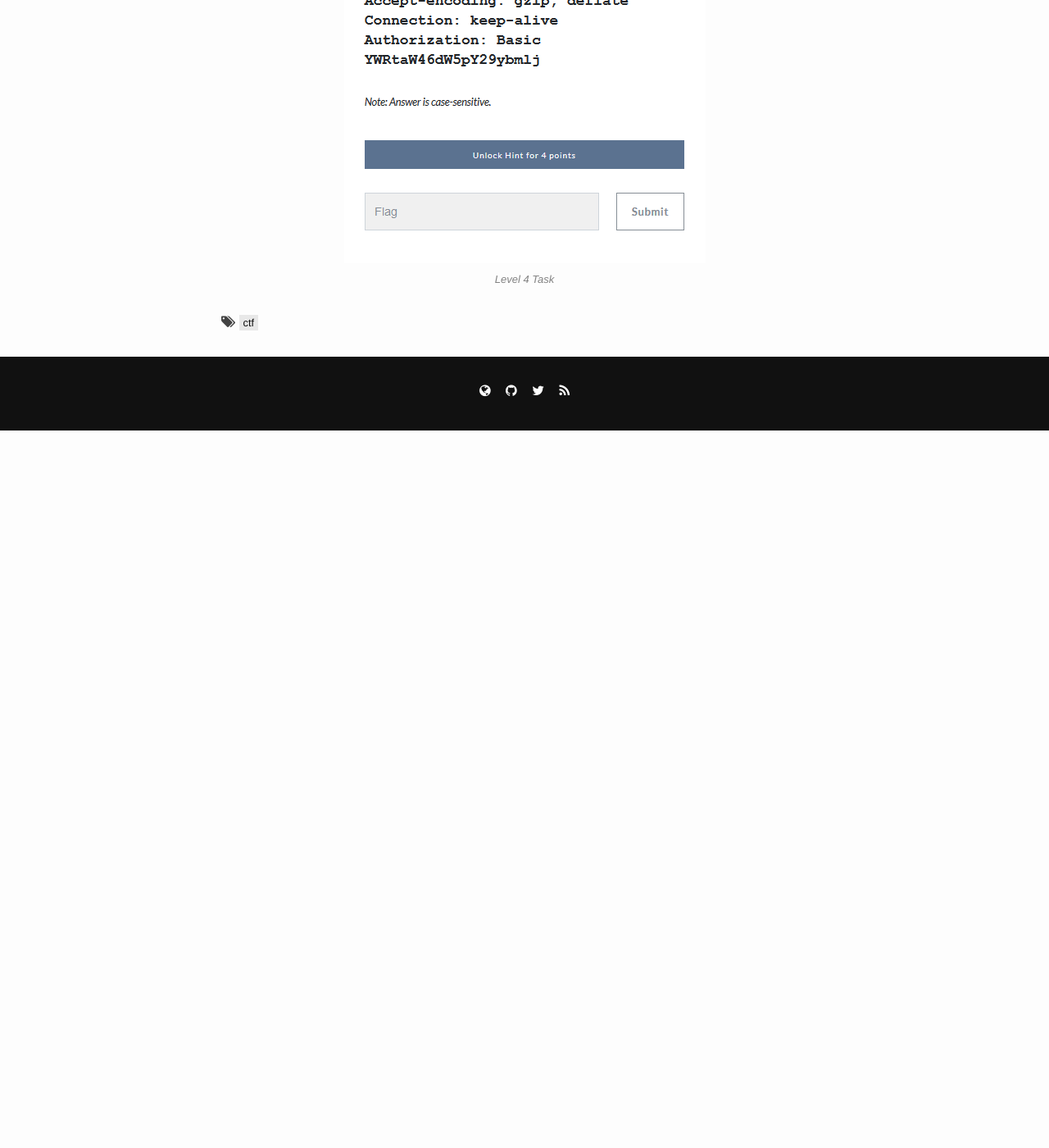
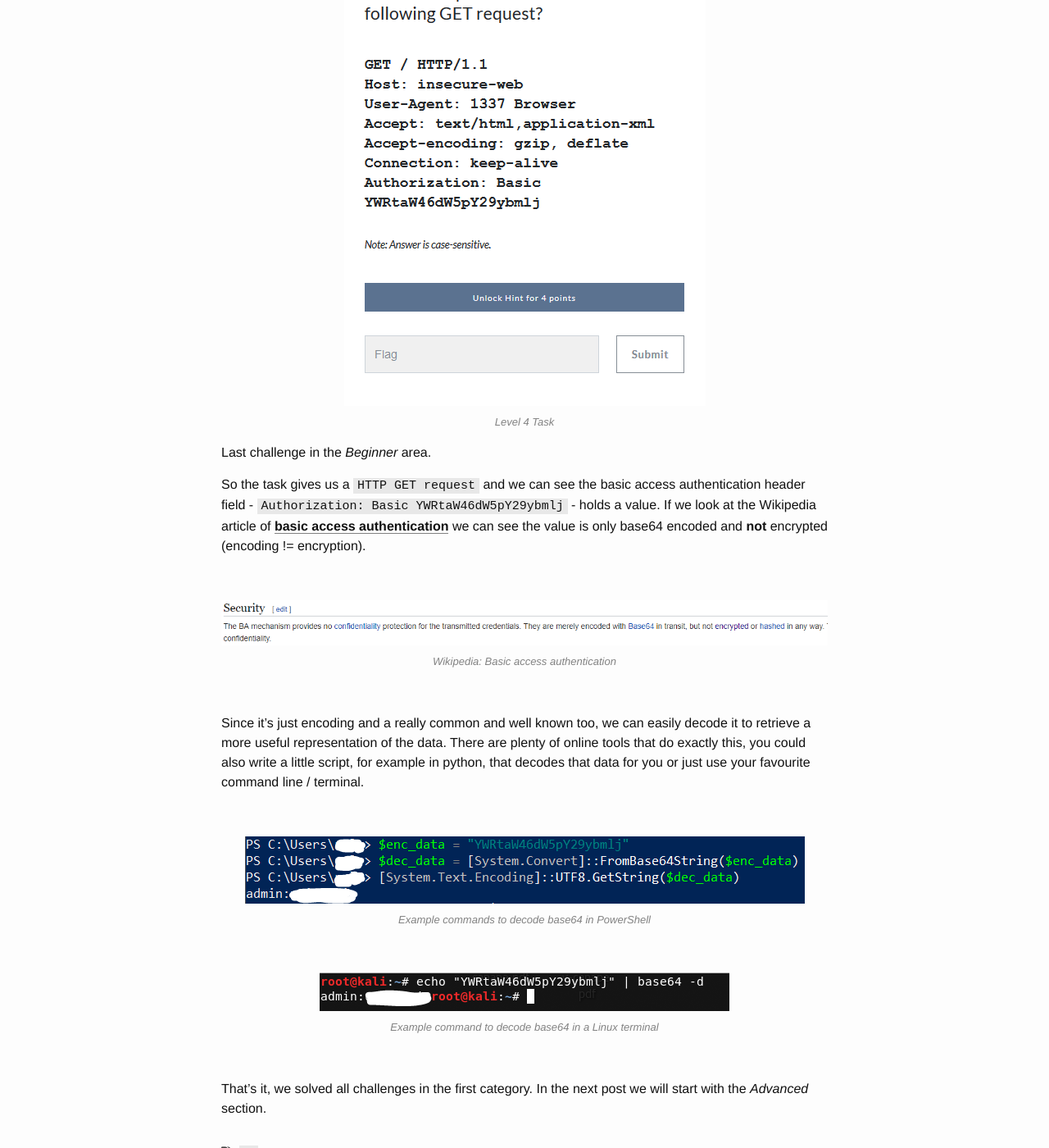
Before and after one commit to stepMode/stepmode.github.io, a Jekyll site: the page built from _posts/2018-07-30-ryans-ctf-levels-1-to-4.md, in a window 1280 px wide and 1400 px high, scrolled down 6204 px. Shown: the whole window at 82% size. Built offline with Jekyll 4.4.1, drawn with Linux system fonts in a browser that asks for light colours; before the commit the page ends 6729 px from its top, so only the background shows below that; some of the changed text lies outside the part shown.

Commit message:
finished level4

```diff
--- a/_posts/2018-07-30-ryans-ctf-levels-1-to-4.md
+++ b/_posts/2018-07-30-ryans-ctf-levels-1-to-4.md
@@ -7,7 +7,11 @@ meta: ""
 tags: ctf
 ---
 
-For my first blog post, or rather series of blog posts, I chose [Ryan's CTF](http://ctf.ryanic.com/). In fact, this is also my first write-up for a CTF in general so bear with me. The challenges range from *Beginner* to *Extrem* and at the end there is even a *NINJA!* challenge waiting for us. I will start with the first four challenges that represent the beginner section. Posts, containing all the other levels will be release in the near future. So let's start.
+For my first blog post, or rather series of blog posts, I chose [Ryan's CTF](http://ctf.ryanic.com/). In fact, this is also my first write-up for a CTF in general so bear with me. The challenges range from *Beginner* to *Extrem* and at the end there is even a *NINJA!* challenge waiting for us. To be honest, all of the challenge were very well doable even for a relative beginner like me, but the difficulty is perfect for people just starting out with CTFs.
+
+While I am at it, thanks to both [ryanic](https://www.ryanic.com/) for hosting and creating the challenges as well as [John Hammond](https://www.youtube.com/user/RootOfTheNull/) for bringing them to my attention. He also released a series of videos on his YouTube channel solving Ryan's CTF. Go check him out, he produces great content. (and no, I did not use his videos to solve the challenges or write my posts :D )
+
+I will start with the first four challenges that represent the beginner section. Posts, containing all the other levels will be release in the near future. So let's start.
 
 # Level 1 - Hidden Web Flag
 
@@ -147,3 +151,36 @@ If you're interested in *actual* hash cracking though, I recommend you take a lo
             img="/assets/2018-07-30-ryans-ctf-levels-1-to-4/level4_task.png"
             title="level4_task"
             caption="Level 4 Task" %}
+
+Last challenge in the *Beginner* area.
+
+So the task gives us a `HTTP GET request` and we can see the basic access authentication header field - `Authorization: Basic YWRtaW46dW5pY29ybmlj` - holds a value. If we look at the Wikipedia article of [basic access authentication](https://en.wikipedia.org/wiki/Basic_access_authentication) we can see the value is only base64 encoded and **not** encrypted (encoding != encryption).
+
+<br>
+
+{% include image.html
+            img="/assets/2018-07-30-ryans-ctf-levels-1-to-4/level4_wikipedia.png"
+            title="level4_wikipedia"
+            caption="Wikipedia: Basic access authentication" %}
+
+<br>
+
+Since it's just encoding and a really common and well known too, we can easily decode it to retrieve a more useful representation of the data. There are plenty of online tools that do exactly this, you could also write a little script, for example in python, that decodes that data for you or just use your favourite command line / terminal.
+
+<br>
+
+{% include image.html
+            img="/assets/2018-07-30-ryans-ctf-levels-1-to-4/level4_dec_base64_ps.png"
+            title="level4_dec_base64_ps"
+            caption="Example commands to decode base64 in PowerShell" %}
+
+<br>
+
+{% include image.html
+            img="/assets/2018-07-30-ryans-ctf-levels-1-to-4/level4_dec_base64_bash.png"
+            title="level4_dec_base64_bash"
+            caption="Example command to decode base64 in a Linux terminal" %}
+
+<br>
+
+That's it, we solved all challenges in the first category. In the next post we will start with the *Advanced* section.
```
Also changed, not shown: assets/2018-07-30-ryans-ctf-levels-1-to-4/level4_dec_base64_bash.png (added), assets/2018-07-30-ryans-ctf-levels-1-to-4/level4_dec_base64_ps.png (added), assets/2018-07-30-ryans-ctf-levels-1-to-4/level4_wikipedia.png (added).
